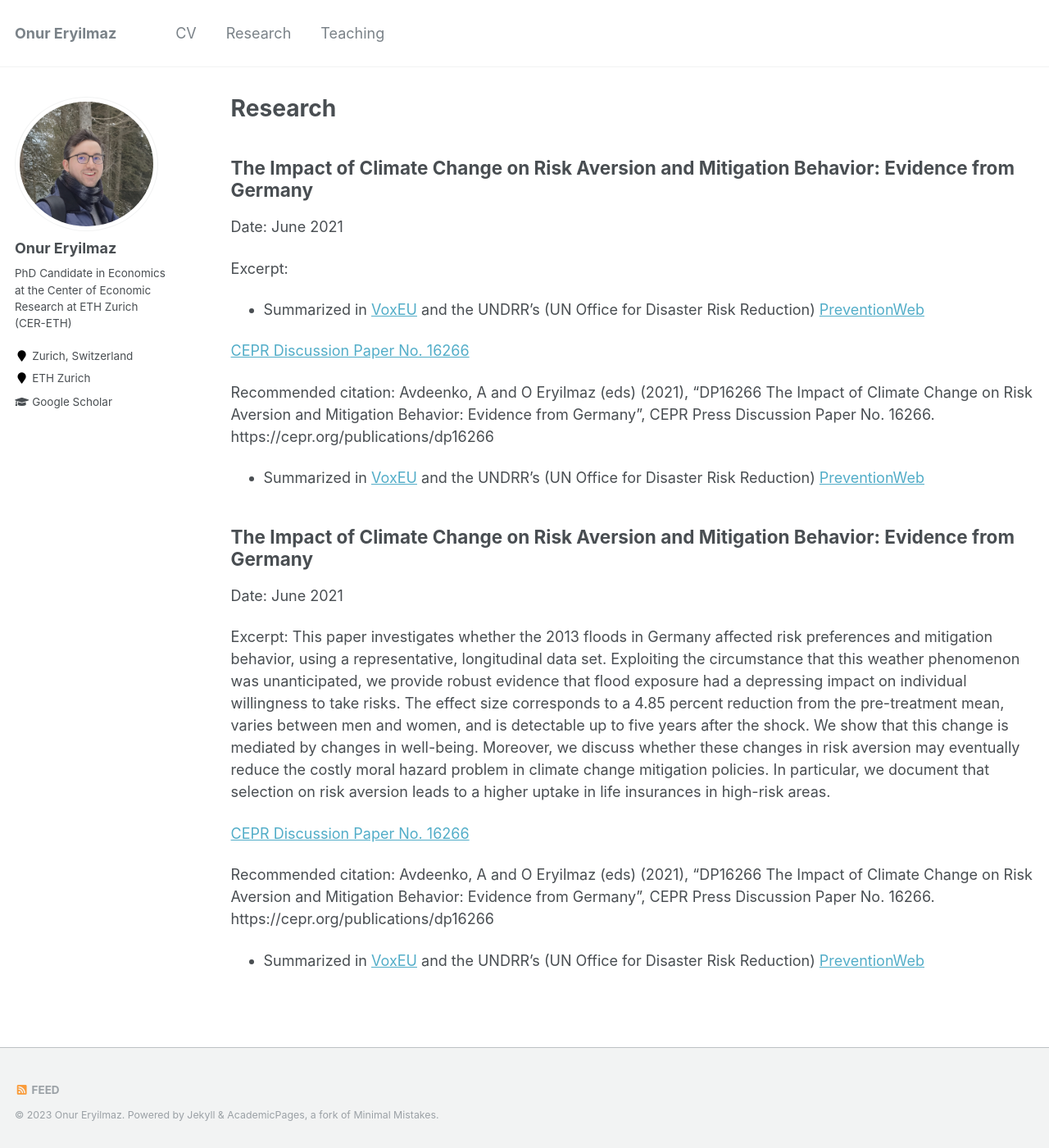
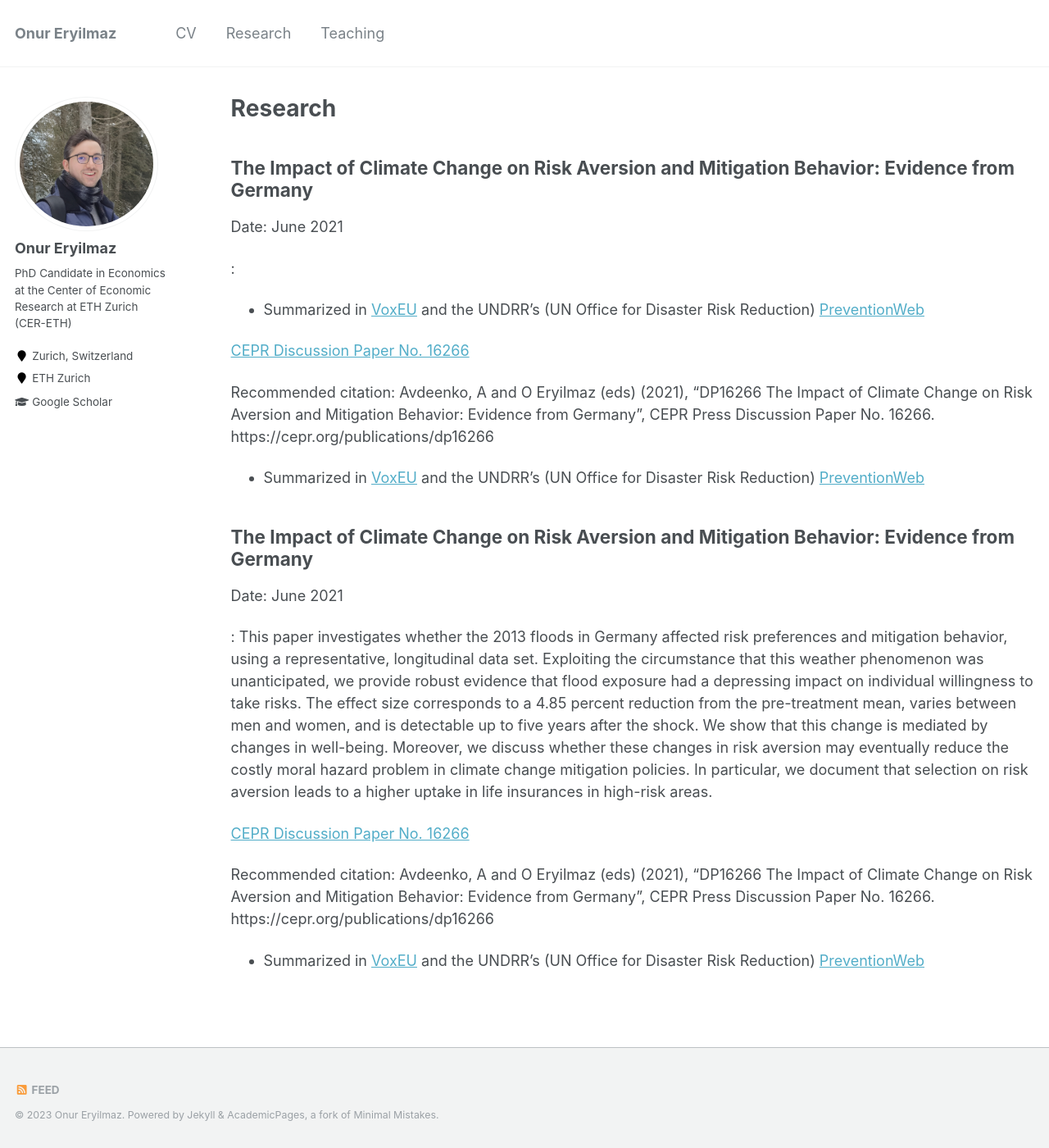
Before and after one commit to oeryilmaz/oeryilmaz.github.io, a Jekyll site: the page built from _pages/publications.md, in a window 1280 px wide and 1400 px high. Shown: the whole window at 82% size. Built offline with Jekyll 4.4.1, drawn with Linux system fonts in a browser that asks for light colours.

Commit message:
Update publications.md
Removed 'Excerpt' here:     {% if post.excerpt %}<p>Excerpt: {{ post.excerpt }}</p>{% endif %}

```diff
--- a/_pages/publications.md
+++ b/_pages/publications.md
@@ -16,7 +16,7 @@ author_profile: true
     <h2>{{ post.title }}</h2>
     {% if post.date %}<p>Date: {{ post.date | date: "%B %Y" }}</p>{% endif %}
     {% if post.venue %}<p>Venue: {{ post.venue }}</p>{% endif %}
-    {% if post.excerpt %}<p>Excerpt: {{ post.excerpt }}</p>{% endif %}
+    {% if post.excerpt %}<p> : {{ post.excerpt }}</p>{% endif %}
     {% if post.paperurl %}<p><a href="{{ post.paperurl }}">{{ post.linktext | default: "Download paper here" }}</a></p>{% endif %}
     {% if post.citation %}<p>Recommended citation: {{ post.citation }}</p>{% endif %}
     <p>{{ post.content }}</p>
```
